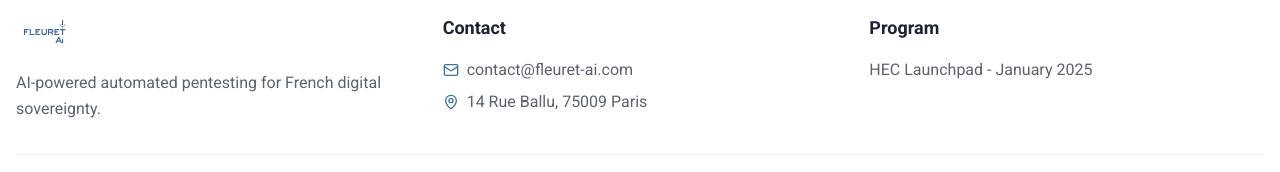
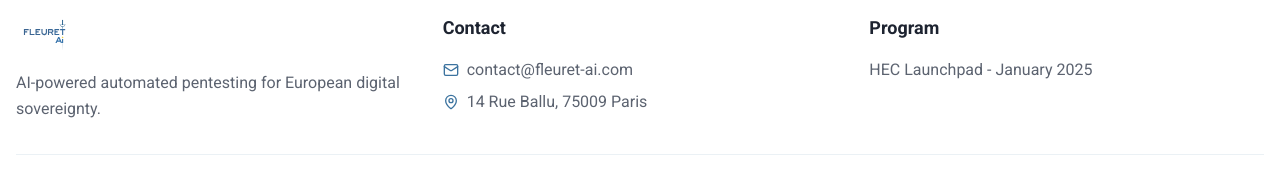
Before and after one commit to MielPopsssssss/fleuret-website, a React (Vite) app: page /demo in a window 1280 px wide. Shown: the part 1696-1868 px from the top of the page. Built offline with nearby package versions, Linux system fonts and the light colour scheme.

Commit message:
Replace French with European in footer
Update LanguageContext to reflect European on footer tagline for both FR and EN versions.

```diff
--- a/src/contexts/LanguageContext.tsx
+++ b/src/contexts/LanguageContext.tsx
@@ -107,7 +107,7 @@ const translations = {
     'partners.title': 'Ils nous font confiance',
 
     // Footer
-    'footer.tagline': 'Pentesting automatisé par IA pour la souveraineté numérique française.',
+    'footer.tagline': 'Pentesting automatisé par IA pour la souveraineté numérique européenne.',
     'footer.contact': 'Contact',
     'footer.program': 'Programme',
     'footer.program.hec': 'HEC Launchpad - Janvier 2025',
@@ -398,7 +398,7 @@ const translations = {
     'partners.title': 'They trust us',
 
     // Footer
-    'footer.tagline': 'AI-powered automated pentesting for French digital sovereignty.',
+    'footer.tagline': 'AI-powered automated pentesting for European digital sovereignty.',
     'footer.contact': 'Contact',
     'footer.program': 'Program',
     'footer.program.hec': 'HEC Launchpad - January 2025',
```
